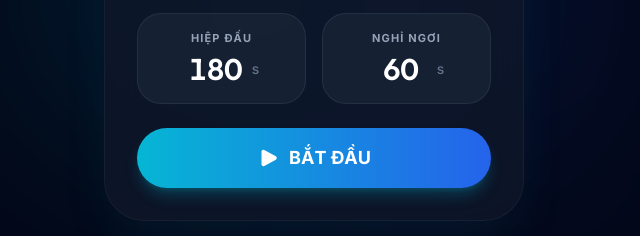
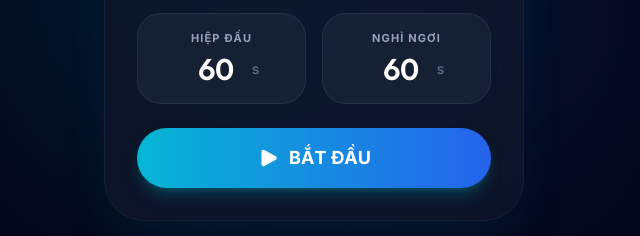
Before and after one commit to JerryHero102/timeStep, a plain HTML site: page index.html in a window 1280 px wide. Shown: the part 399-635 px from the top of the page, 326-966 px from the left. Drawn offline with nearby package versions, Linux system fonts and the light colour scheme.

```diff
--- a/index.html
+++ b/index.html
@@ -75,7 +75,7 @@
                 <div class="bg-slate-800/60 p-4 rounded-3xl border border-slate-700/50 hover:border-slate-600/50 transition-colors focus-within:border-emerald-500/50 focus-within:ring-1 focus-within:ring-emerald-500/50 group">
                     <label class="block text-[11px] font-bold text-slate-400 uppercase tracking-widest mb-1 text-center group-focus-within:text-emerald-400 transition-colors">Hiệp đấu</label>
                     <div class="flex items-center justify-center">
-                        <input type="number" id="input-work" value="180" min="1" class="w-16 bg-transparent text-white text-3xl font-semibold text-center focus:outline-none timer-font">
+                        <input type="number" id="input-work" value="60" min="1" class="w-16 bg-transparent text-white text-3xl font-semibold text-center focus:outline-none timer-font">
                         <span class="text-slate-500 text-sm ml-1 font-medium">s</span>
                     </div>
                 </div>
```
